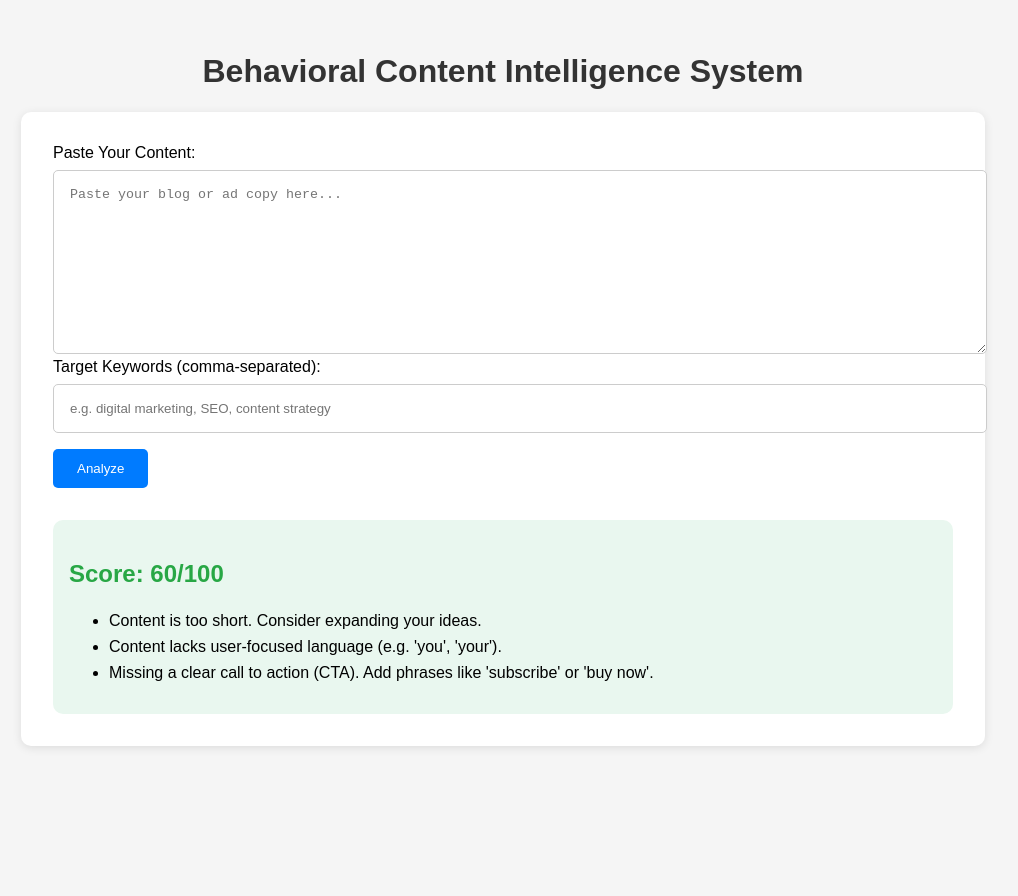
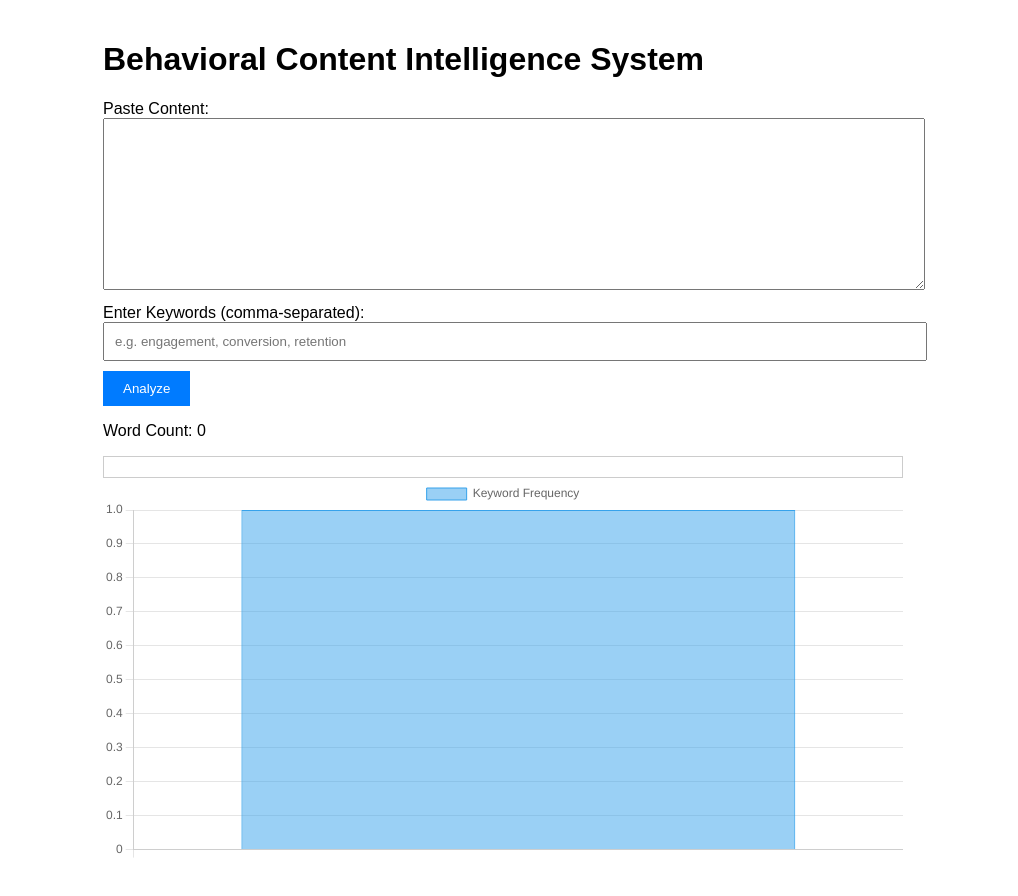
Before and after one commit to rickyjohn-dev/BCIS, a plain HTML site: page index.html in a window 1280 px wide. Both pictures are taken after a click on the button "Analyze". Shown: the whole page, without its empty margins (137-1155 px from the left). Before the commit the page ends 800 px from the top, so only its background shows below. Drawn offline with nearby package versions, Linux system fonts and the light colour scheme.

Commit message:
updated index.html
Added Visualization & UI/UX changes.

```diff
--- a/index.html
+++ b/index.html
@@ -1,29 +1,116 @@
-
-<!DOCTYPE html>
-<html lang="en">
+<!DOCTYPE html><html lang="en">
 <head>
-  <meta charset="UTF-8" />
-  <meta name="viewport" content="width=device-width, initial-scale=1.0" />
-  <title>Behavioral Content Intelligence System</title>
-  <meta name="description" content="Analyze and improve your content using behavioral and SEO insights." />
-  <link rel="stylesheet" href="style.css">
+    <meta charset="UTF-8">
+    <meta name="viewport" content="width=device-width, initial-scale=1.0">
+    <title>Behavioral Content Intelligence System</title>
+    <script src="https://cdn.jsdelivr.net/npm/chart.js"></script>
+    <style>
+        body {
+            font-family: Arial, sans-serif;
+            padding: 20px;
+            max-width: 800px;
+            margin: auto;
+        }
+        textarea, input {
+            width: 100%;
+            margin-bottom: 10px;
+            padding: 10px;
+        }
+        button {
+            padding: 10px 20px;
+            background-color: #007BFF;
+            color: white;
+            border: none;
+            cursor: pointer;
+        }
+        button:hover {
+            background-color: #0056b3;
+        }
+        #highlightedOutput mark {
+            background-color: yellow;
+        }
+        #highlightedOutput {
+            border: 1px solid #ccc;
+            padding: 10px;
+            margin-top: 10px;
+            white-space: pre-wrap;
+        }
+    </style>
 </head>
 <body>
-  <h1>Behavioral Content Intelligence System</h1>
-  <div class="container">
-    <label for="contentInput">Paste Your Content:</label>
-    <textarea id="contentInput" rows="10" placeholder="Paste your blog or ad copy here..."></textarea>
+    <h1>Behavioral Content Intelligence System</h1><label for="inputText">Paste Content:</label>
+<textarea id="inputText" rows="10"></textarea>
 
-    <label for="keywords">Target Keywords (comma-separated):</label>
-    <input type="text" id="keywords" placeholder="e.g. digital marketing, SEO, content strategy" />
+<label for="keywords">Enter Keywords (comma-separated):</label>
+<input type="text" id="keywords" placeholder="e.g. engagement, conversion, retention">
 
-    <button onclick="analyzeContent()">Analyze</button>
+<button id="analyzeButton">Analyze</button>
 
-    <div class="result" id="resultBox" style="display: none;">
-      <p class="score" id="contentScore">Score: </p>
-      <ul class="suggestions" id="suggestionsList"></ul>
-    </div>
-  </div>
-  <script src="script.js"></script>
+<p>Word Count: <span id="wordCount">0</span></p>
+
+<div id="highlightedOutput"></div>
+
+<canvas id="keywordChart" width="400" height="200"></canvas>
+
+<script>
+    function highlightKeywords(text, keywords) {
+        let escaped = keywords.map(k => k.trim()).filter(k => k).join('|').replace(/[.*+?^${}()|[\]\\]/g, '\\$&');
+        let regex = new RegExp(`\\b(${escaped})\\b`, 'gi');
+        return text.replace(regex, '<mark>$1</mark>');
+    }
+
+    function countKeywords(text, keywords) {
+        let counts = {};
+        let words = text.toLowerCase().split(/\W+/);
+        keywords.forEach(k => {
+            let key = k.trim().toLowerCase();
+            counts[key] = words.filter(w => w === key).length;
+        });
+        return counts;
+    }
+
+    function renderChart(data) {
+        let ctx = document.getElementById('keywordChart').getContext('2d');
+        if (window.chart) window.chart.destroy();
+        window.chart = new Chart(ctx, {
+            type: 'bar',
+            data: {
+                labels: Object.keys(data),
+                datasets: [{
+                    label: 'Keyword Frequency',
+                    data: Object.values(data),
+                    backgroundColor: 'rgba(54, 162, 235, 0.5)',
+                    borderColor: 'rgba(54, 162, 235, 1)',
+                    borderWidth: 1
+                }]
+            },
+            options: {
+                responsive: true,
+                scales: {
+                    y: {
+                        beginAtZero: true
+                    }
+                }
+            }
+        });
+    }
+
+    document.getElementById('inputText').addEventListener('input', () => {
+        let text = document.getElementById('inputText').value;
+        let count = text.trim().split(/\s+/).filter(word => word).length;
+        document.getElementById('wordCount').innerText = count;
+    });
+
+    document.getElementById('analyzeButton').addEventListener('click', () => {
+        let text = document.getElementById('inputText').value;
+        let keywords = document.getElementById('keywords').value.split(',');
+        let highlighted = highlightKeywords(text, keywords);
+        document.getElementById('highlightedOutput').innerHTML = highlighted;
+
+        let counts = countKeywords(text, keywords);
+        renderChart(counts);
+    });
+</script>
+
 </body>
 </html>
```
